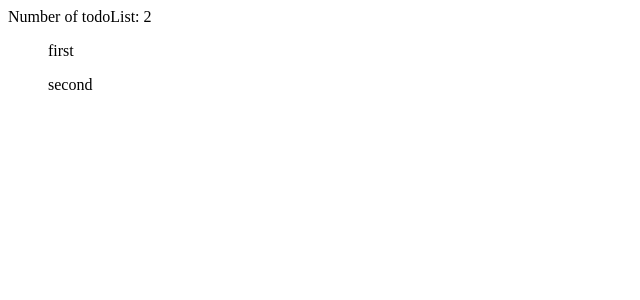
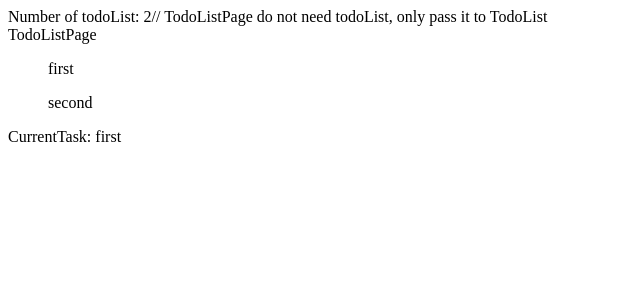
Before and after one commit to easonlauatgithub/react, a React app: page / in a window 1280 px wide. Shown: the top 300 px of the page, without its empty margins (0-640 px from the left). Built offline with nearby package versions, Linux system fonts and the light colour scheme; the HTML template or start-up script is replaced by a standard one.

Commit message:
react-hook-useContext-unnecessary props.todoList for TodoListPage

```diff
--- /dev/null
+++ b/src/components/CurrentTask.jsx
@@ -0,0 +1,8 @@
+import React, { useEffect, useState } from 'react';
+
+const CurrentTask = (props)=>{
+    const {todoList} = props;
+    return <div>CurrentTask: {todoList[0]}</div>;
+}
+
+export default CurrentTask;
--- a/src/components/TodoList.jsx
+++ b/src/components/TodoList.jsx
@@ -1,6 +1,4 @@
 import React, { useEffect, useState } from 'react';
-import ReactDom from 'react-dom';
-import styles from '../index.scss';
 import PropTypes from 'prop-types';
 
 const Task = (props) => {
--- /dev/null
+++ b/src/components/TodoListPage.jsx
@@ -0,0 +1,14 @@
+import React, { useEffect, useState } from 'react';
+import TodoList from './TodoList.jsx';
+
+const TodoListPage = (props)=>{
+    const {todoList} = props;
+    return (
+        <div>
+            <div>TodoListPage</div>
+            <TodoList todoList={todoList} />
+        </div>
+    );
+}
+
+export default TodoListPage;
--- a/src/index.jsx
+++ b/src/index.jsx
@@ -1,8 +1,7 @@
 import React, { useEffect, useState } from 'react';
 import ReactDom from 'react-dom';
-import styles from './index.scss';
-import Counter from './components/Counter.jsx';
-import PropTypes from 'prop-types';
+import TodoListPage from './components/TodoListPage.jsx';
+import CurrentTask from './components/CurrentTask.jsx';
 import TodoList from './components/TodoList.jsx';
 
 const Main = ()=>{
@@ -10,7 +9,9 @@ const Main = ()=>{
     return (
         <div>
             <span>Number of todoList: {todoList.length}</span>
-            <TodoList todoList={todoList} />
+            // TodoListPage do not need todoList, only pass it to TodoList
+            <TodoListPage todoList={todoList}/>
+            <CurrentTask todoList={todoList}/>
         </div>
     );
 }
```
